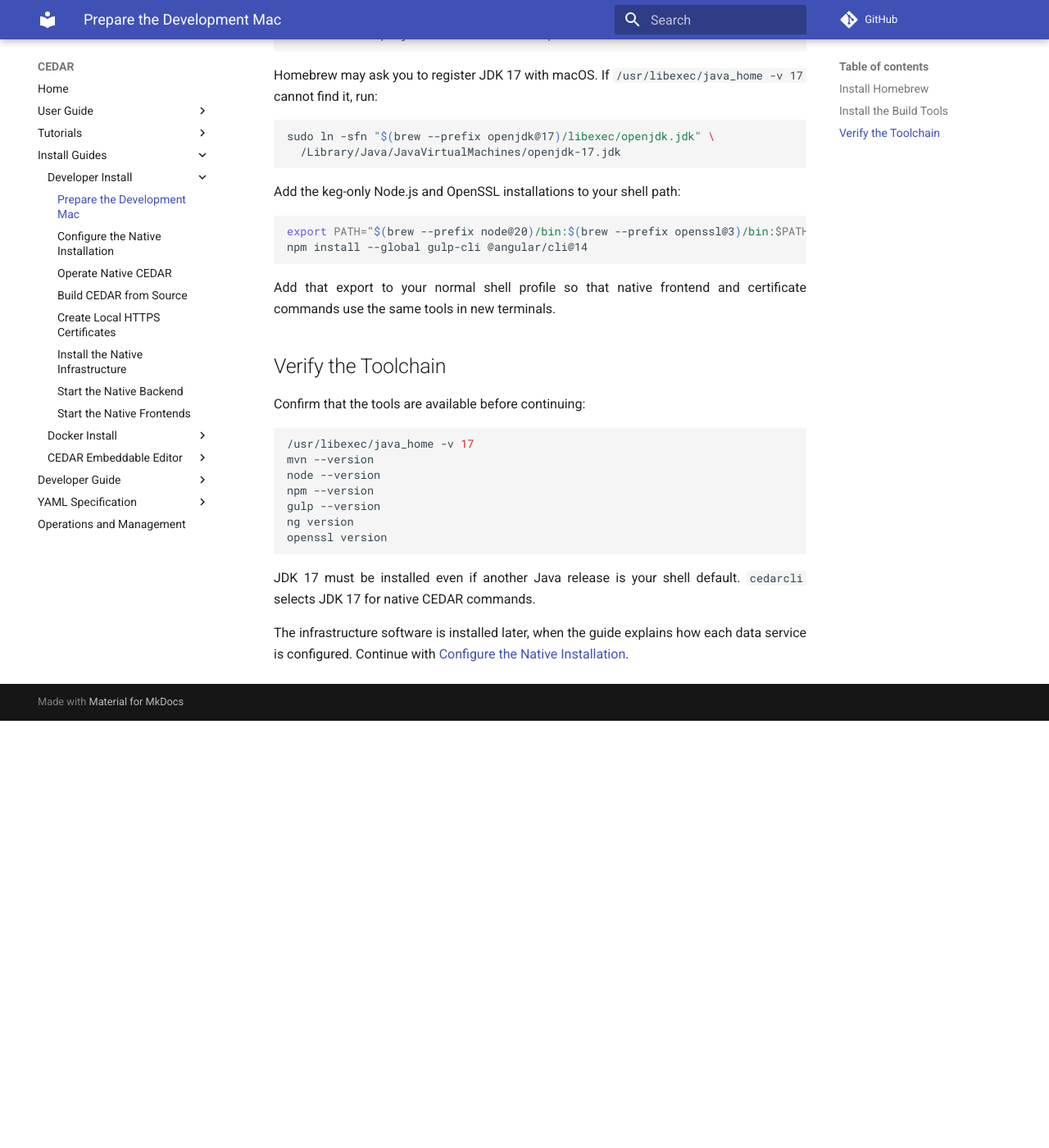
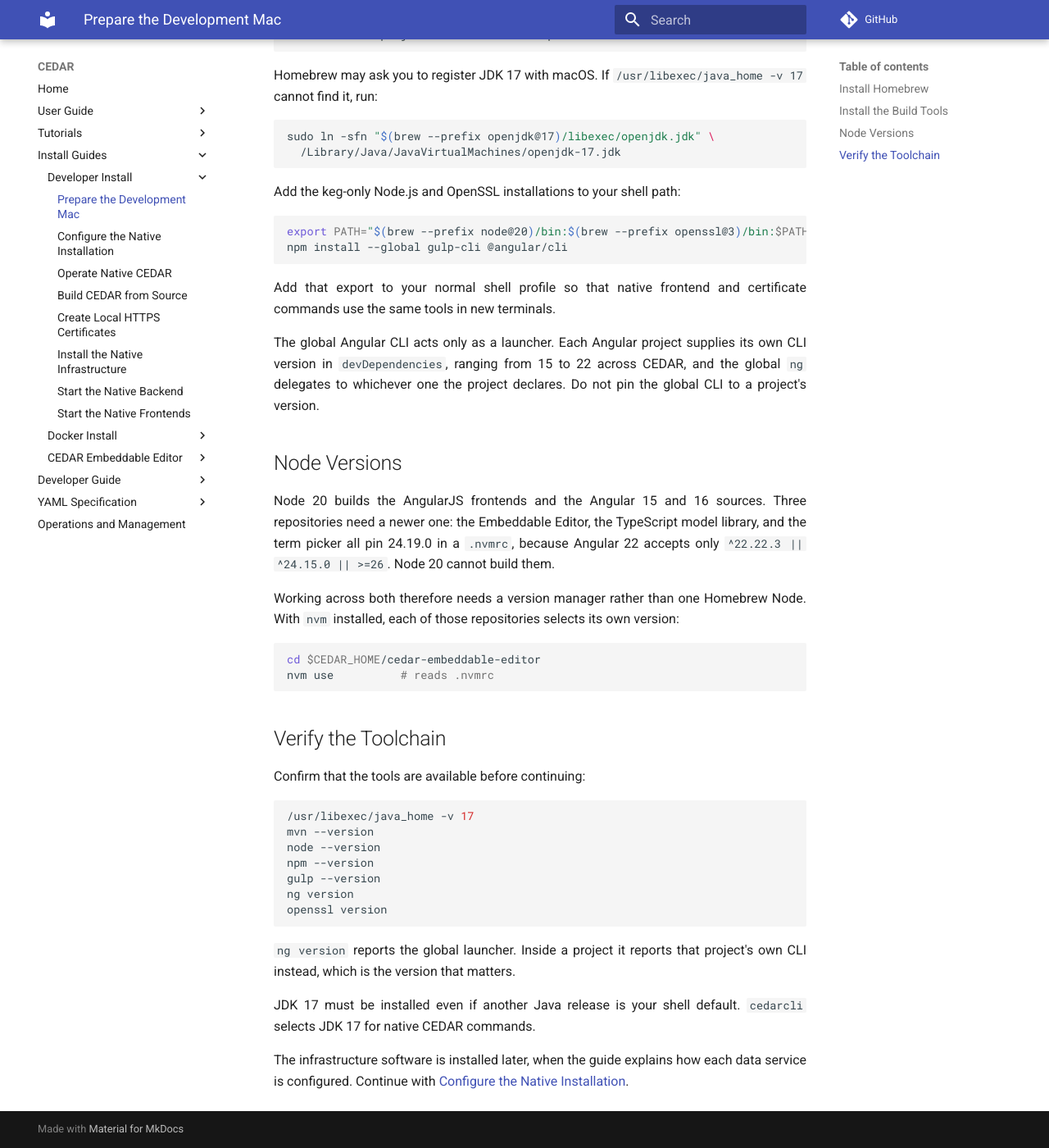
Before and after one commit to metadatacenter/cedar-mkdocs, an MkDocs documentation site: the page built from docs/install-developer/prerequisites.md, in a window 1280 px wide and 1400 px high, scrolled down 657 px. Shown: the whole window at 82% size. Built offline with MkDocs 1.6.1 and Material for MkDocs 9.7.7, drawn with Linux system fonts in a browser that asks for light colours; comment, search, counter and statistics services are not loaded; before the commit the page ends 1536 px from its top, so only the background shows below that.

Commit message:
Give the manual a release chapter, and correct the toolchain
The manual covered every part of cedarcli except the one that publishes
CEDAR, leaving a paragraph in Other Command Groups pointing at a runbook.
Releasing CEDAR now covers the whole route: the four explicit inputs,
what --cee-version actually asserts, the preflight and the action that
clears each finding, the phases, resume, and acceptance.

--cee-version deserves the space it gets. It looks like a version pin and
is really a proof obligation: the release compares the train's
development CEE with the named public package by normalized payload
SHA-256, and pins the public version only once they match.

The cheat sheet listed six release commands that no longer exist, and one
env subcommand that went with them.

Two corrections to the developer prerequisites, both found by checking
the repositories rather than the prose. A global Angular CLI pinned to 14
matches nothing in CEDAR, whose projects supply their own from 15 to 22
and whose global ng only launches them. And Node 20 cannot build the
Embeddable Editor, the model library or the term picker at all, since
Angular 22 accepts only 22.22.3, 24.15.0 or newer, which is why those
three pin 24.19.0 in a .nvmrc.

Co-Authored-By: Claude Opus 5 <noreply@anthropic.com>

````diff
--- a/docs/install-developer/prerequisites.md
+++ b/docs/install-developer/prerequisites.md
@@ -21,7 +21,7 @@ The backend requires JDK 17 and Maven. The frontends require Node.js, npm, Gulp
 CLI. OpenSSL is used to create the local certificate authority.
 
 ```bash
-brew install openjdk@17 maven node@20 openssl@3
+brew install openjdk@17 maven node@20 openssl@3 nvm
 ```
 
 Homebrew may ask you to register JDK 17 with macOS. If `/usr/libexec/java_home -v 17` cannot find it,
@@ -36,11 +36,30 @@ Add the keg-only Node.js and OpenSSL installations to your shell path:
 
 ```bash
 export PATH="$(brew --prefix node@20)/bin:$(brew --prefix openssl@3)/bin:$PATH"
-npm install --global gulp-cli @angular/cli@14
+npm install --global gulp-cli @angular/cli
 ```
 
 Add that export to your normal shell profile so that native frontend and certificate commands use
 the same tools in new terminals.
+
+The global Angular CLI acts only as a launcher. Each Angular project supplies its own CLI version in
+`devDependencies`, ranging from 15 to 22 across CEDAR, and the global `ng` delegates to whichever
+one the project declares. Do not pin the global CLI to a project's version.
+
+## Node Versions
+
+Node 20 builds the AngularJS frontends and the Angular 15 and 16 sources. Three repositories need a
+newer one: the Embeddable Editor, the TypeScript model library, and the term picker all pin 24.19.0
+in a `.nvmrc`, because Angular 22 accepts only `^22.22.3 || ^24.15.0 || >=26`. Node 20 cannot build
+them.
+
+Working across both therefore needs a version manager rather than one Homebrew Node. With `nvm`
+installed, each of those repositories selects its own version:
+
+```bash
+cd $CEDAR_HOME/cedar-embeddable-editor
+nvm use          # reads .nvmrc
+```
 
 ## Verify the Toolchain
 
@@ -56,6 +75,9 @@ ng version
 openssl version
 ```
 
+`ng version` reports the global launcher. Inside a project it reports that project's own CLI
+instead, which is the version that matters.
+
 JDK 17 must be installed even if another Java release is your shell default. `cedarcli` selects JDK
 17 for native CEDAR commands.
 
--- a/mkdocs.yml
+++ b/mkdocs.yml
@@ -106,6 +106,7 @@ nav:
           - developer-guide/cedarcli/maven.md
           - developer-guide/cedarcli/building.md
           - developer-guide/cedarcli/publishing.md
+          - Releasing CEDAR: developer-guide/cedarcli/release.md
           - developer-guide/cedarcli/modes.md
           - developer-guide/cedarcli/native.md
           - developer-guide/cedarcli/hybrid.md
````
Also changed, not shown: docs/developer-guide/cedarcli/index.md (+3 -2 lines), docs/developer-guide/cedarcli/other-commands.md (+3 -5 lines), docs/developer-guide/cedarcli/release.md (added, +193 -0 lines), 2 other files.
